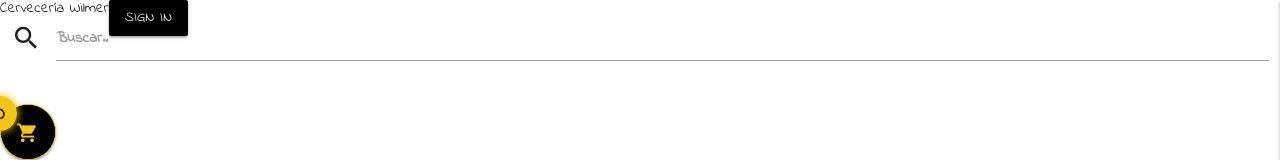
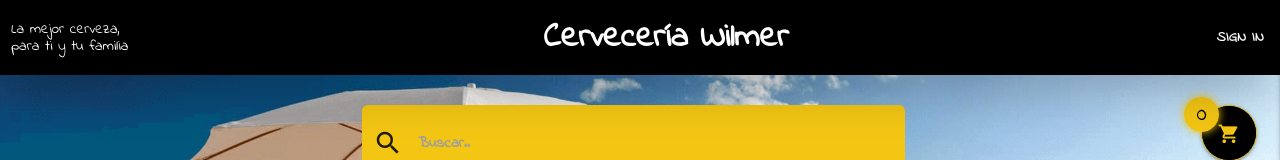
Before and after one commit to alejooroncoy/Proyecto_Firebase, a React app: page / in a window 1280 px wide. Shown: the top 160 px of the page. Built offline with nearby package versions, Linux system fonts and the light colour scheme; no server answers; the database is empty.

Commit message:
falta poco

```diff
--- a/postcss.config.js
+++ b/postcss.config.js
@@ -3,10 +3,10 @@ module.exports = {
     plugins: [
         require('tailwindcss'),
         require('autoprefixer'),
-        // purgecss({
-        //     content: ["./**/*.html"],
-        //     defaultExtractor: content => content.match(/[\w-/:]+(?<!:)/g) || [],
-        //   }),
+        purgecss({
+            content: ['./src/**/*.html', './src/**/*.jsx', './src/**/*.js'],
+            defaultExtractor: content => content.match(/[\w-/:]+(?<!:)/g) || [],
+          }),
         require('cssnano')({
             preset: 'default',
         }),
--- a/src/assets/styles/tailwind.css
+++ b/src/assets/styles/tailwind.css
@@ -5,7 +5,6 @@
 @tailwind utilities;
 
 @import url('https://fonts.googleapis.com/css?family=Indie+Flower&display=swap');
-
 *
 {
     font-family: 'Indie Flower', 'system-ui';
--- a/src/components/header.jsx
+++ b/src/components/header.jsx
@@ -42,7 +42,7 @@ const Header = withRouter( props => {
     },[]);
     return(
         <>
-        <header className="w-full h-20 fixed z-10 bg-black flex justify-center justify-between items-center shadow-2xl">
+        <header className="w-full h-20 fixed z-10 bg-black flex justify-center justify-between items-center shadow-2xl cursor">
         <h1 className="hidden w-32 md:block md:text-white ml-3">La mejor cerveza, para ti y tu familia</h1>
         <Link to="/" className="hover:cursor">
         <h1 className="text-white font-bold text-2xl md:text-4xl mx-6 md:m-0 xl:m-0">Cervecería Wilmer <IsOffline>Offline</IsOffline></h1>
```
Also changed, not shown: src/assets/styles/style.scss (+1 -1 lines), 1 other file (tests, documents, lock files or other folders).
